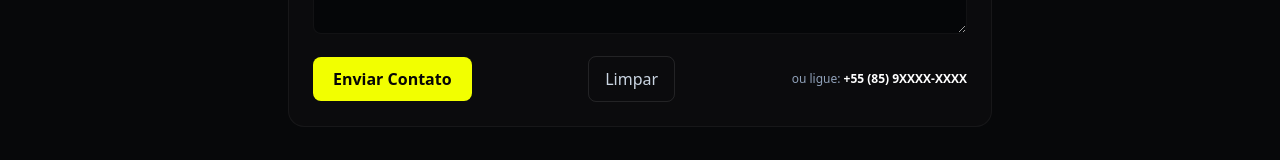
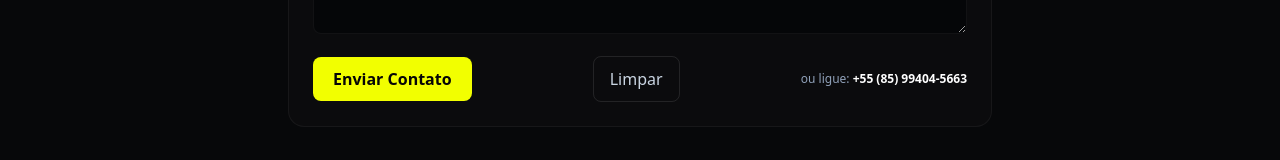
Before and after one commit to worldsolidaryart-cmyk/octa-energia, a React (Vite) app: page / in a window 1280 px wide. Shown: the part 11349-11509 px from the top of the page. Built offline with nearby package versions, Linux system fonts and the light colour scheme.

Commit message:
Update App.tsx

```diff
--- a/src/App.tsx
+++ b/src/App.tsx
@@ -1832,7 +1832,7 @@ export default function App() {
                   >
                     Limpar
                   </button>
-                  <div className="text-xs text-slate-400">ou ligue: <strong className="text-white">+55 (85) 9XXXX-XXXX</strong></div>
+                  <div className="text-xs text-slate-400">ou ligue: <strong className="text-white">+55 (85) 99404-5663</strong></div>
                 </div>
               </form>
             )}
```
